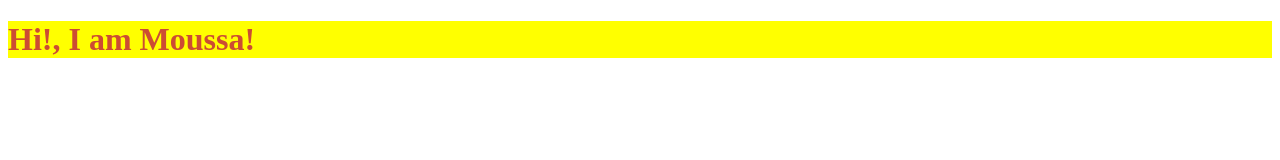
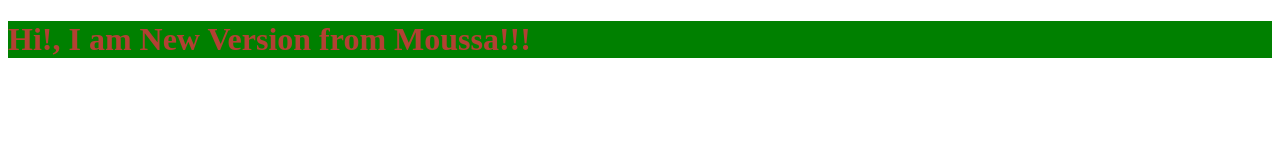
Before and after one commit to moussaewais201363-math/myproject1, a plain HTML site: page index.html in a window 1280 px wide. Drawn offline with Linux system fonts and the light colour scheme.

Commit message:
Adding new version from Moussa (1)

```diff
--- a/app.js
+++ b/app.js
@@ -1 +1 @@
-alert("Hello!");
+alert("Hello in the New version!");
--- a/index.html
+++ b/index.html
@@ -7,7 +7,7 @@
     <link rel="stylesheet" href="style.css">
 </head>
 <body>
-    <h1>Hi!, I am Moussa!</h1>
+    <h1>Hi!, I am New Version from Moussa!!!</h1>
     <script src="app.js"></script>
 </body>
 </html>
--- a/style.css
+++ b/style.css
@@ -1,7 +1,7 @@
 h1 {
     display: block;
     color:color-mix(in srgb, red 70%, aqua 20%);
-    background: yellow;
+    background: green;
 };
 
 body {
```
